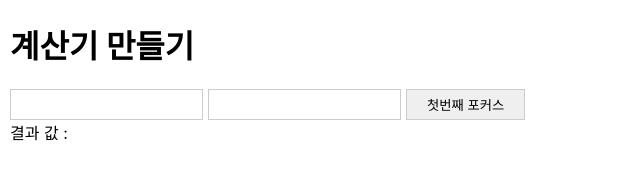
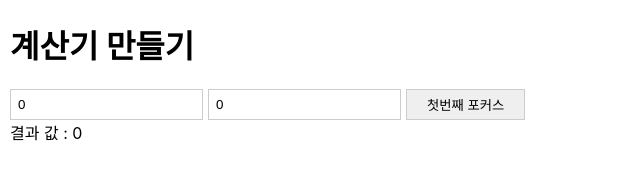
Before and after one commit to KimYeongRan2050/react-app, a React (Create React App) app: page / in a window 1280 px wide. Shown: the top 194 px of the page, without its empty margins (0-640 px from the left). Built offline with nearby package versions, Linux system fonts and the light colour scheme.

Commit message:
useState 추가

```diff
--- a/src/Calculator/Calculator.jsx
+++ b/src/Calculator/Calculator.jsx
@@ -1,4 +1,4 @@
-import React, { } from "react";
+import React, { useMemo, useState } from "react";
 
 const styles = {
   wrapper: {
@@ -25,16 +25,22 @@ const styles = {
 
 
 function Calculator() {
+  const [number1, setNumber1] = useState(0);
+  const [number2, setNumber2] = useState(0);
+
+  const result = useMemo(() => {
+    return number1 + number2;
+  });
 
   return (
     <div style={{ margin: 10 }}>
       <h1>계산기 만들기</h1>
       <div style={styles.wrapper}>
-        <input type="number" style={styles.inputBox} />
-        <input type="number" style={styles.inputBox} />
+        <input type="number" style={styles.inputBox} value={number1} />
+        <input type="number" style={styles.inputBox} value={number2} />
         <button style={styles.btn}>첫번째 포커스</button>
       </div>
-      <div>결과 값 : </div>
+      <div>결과 값 : {result}</div>
     </div>
   );
 }
```
